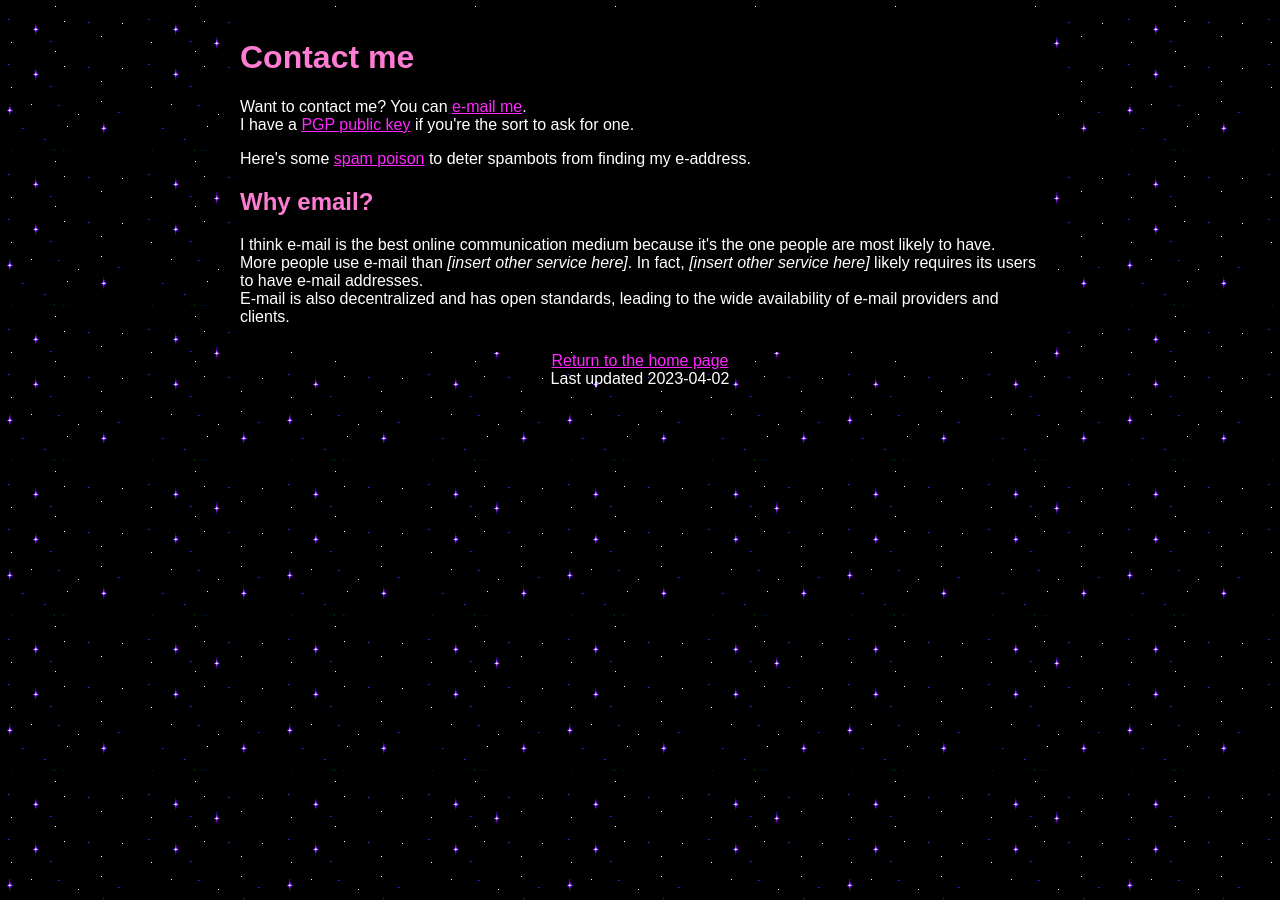
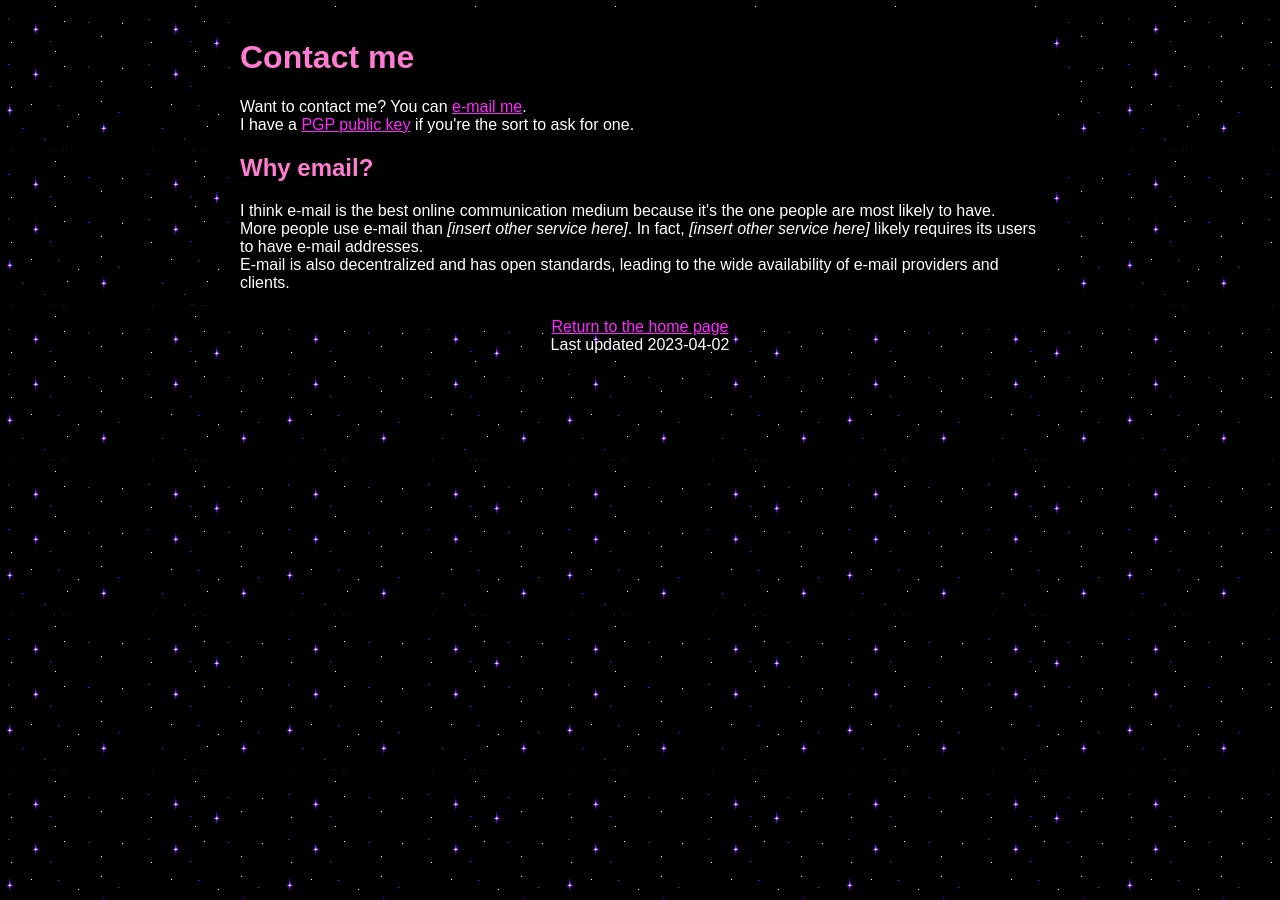
Before and after one commit to mincerafter42/mincerafter42.github.io, a Jekyll site: the page built from contact.md, in a window 1280 px wide. Built offline with Jekyll 4.4.1, drawn with Linux system fonts in a browser that asks for light colours; some web fonts are replaced.

Commit message:
Removed broken spampoison link

```diff
--- a/contact.md
+++ b/contact.md
@@ -6,8 +6,6 @@ head_add: "<meta name=robots content=noindex>"
 Want to contact me? You can [e-mail me](mailto:viatrix-2@purelymail.com).
 I have a [PGP public key](/public-key.asc) if you're the sort to ask for one.
 
-Here's some [spam poison](https://spampoison.32bit.cafe) to deter spambots from finding my e-address.
-
 ## Why email?
 I think e-mail is the best online communication medium because it's the one people are most likely to have.
 More people use e-mail than <i>[insert other service here]</i>. In fact, <i>[insert other service here]</i> likely requires its users to have e-mail addresses.
```
